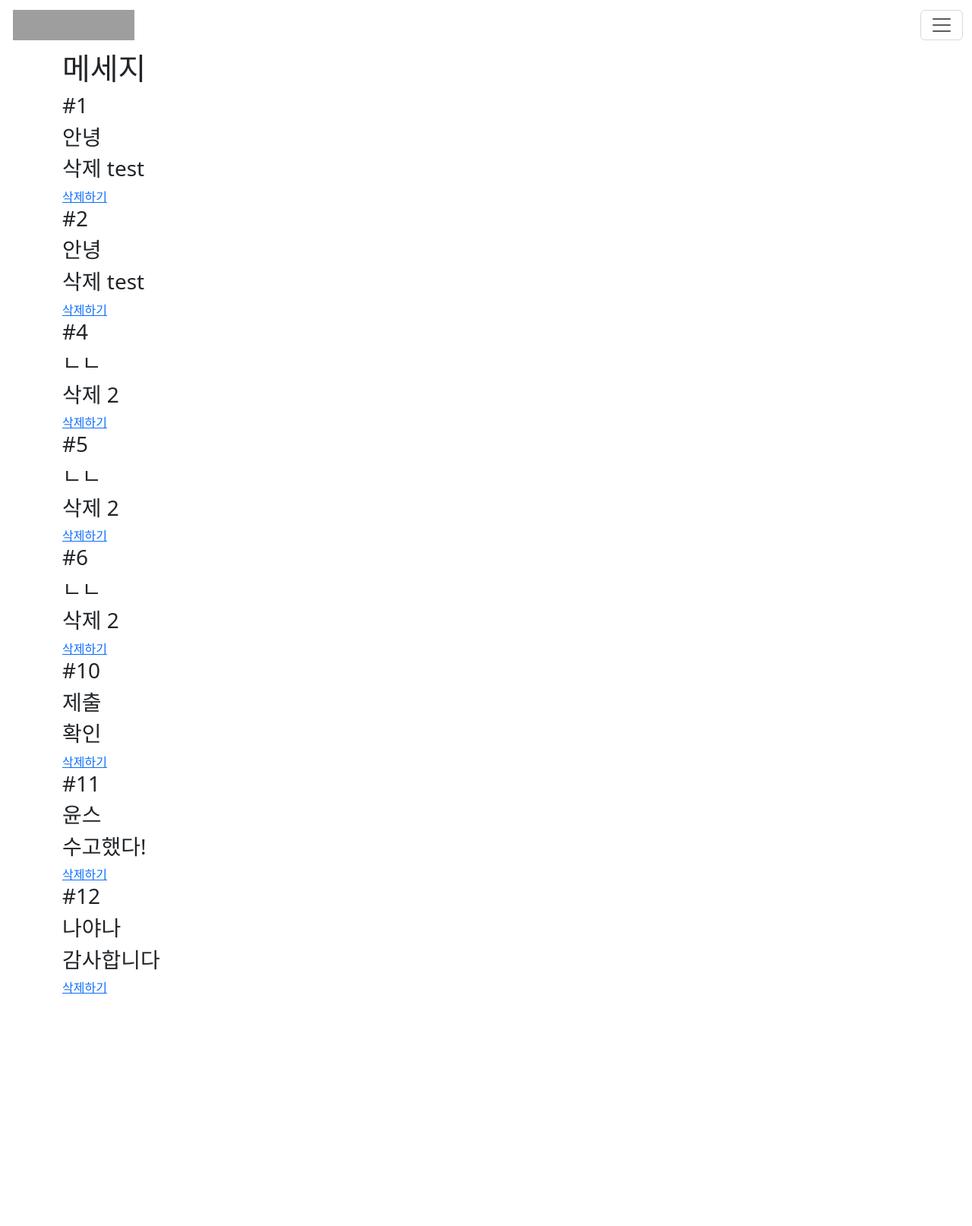
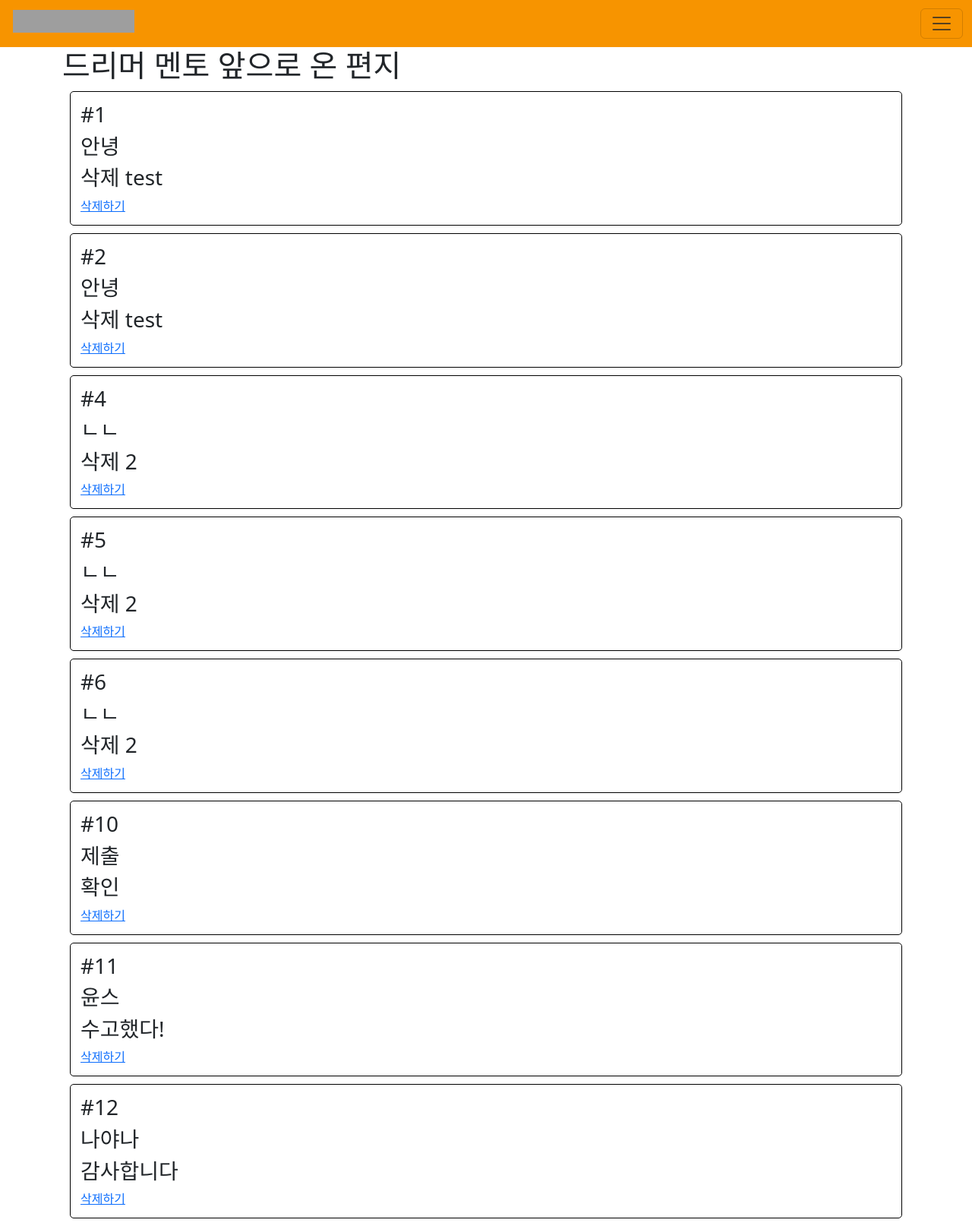
Before and after one commit to yoons02/DFF, a Django app: page /message/ in a window 1280 px wide. Shown: the whole page at 76% size. Before the commit the page ends 1308 px from the top, so only its background shows below. Run offline with Django 4.2, Linux system fonts and the light colour scheme; data comes from the database, SQL or seed files in the repository; both versions use the stored data as it was after the commit; grey boxes are pictures that could not be loaded.

Commit message:
드리머 모집

```diff
--- a/DFF/static/css/style.css
+++ b/DFF/static/css/style.css
@@ -2,11 +2,13 @@ body {
     /* background: linear-gradient(#ffffff -10%, #ffc824 80%) fixed; */
     background-color: rgb(255, 255, 255);
     width: 100%;
+    align-items: center;
 }
 
 #logo {
     width : 160px;
-    height: 40px;
+    height: 30px;
+    margin-bottom: 6px;
     margin-left: 5px;
 }
 
@@ -14,30 +16,84 @@ body {
     width : 40%;
 }
 
-/* ---------디졸브---------- */
-#index_03{
-    width: 1200px;
-    height: 400px;
-    border: 1px solid dimgrey;
-    margin: 0 auto;
+.login{
+    margin: auto;
+    text-align: center;
 }
 
-#header3{
-    height: 100px;
-    border-bottom: 1px solid dimgrey;
-    box-sizing: border-box;
-    text-align: center;
-    line-height: 100px;
-    font-size: 1.5rem;
+#login_logo{
+    margin-top: 70px;
+    width: 180px;
 }
 
-#slide3{
-    height: 300px;
-    border-bottom: 1px solid dimgrey;
+#input_id{
+    width : 310px;
+    margin: 30px 0px 20px 0px;
 }
 
-#slide3>ul>li{
-    position: absolute;
-    font-size: 0;
+#input_pwd{
+    width : 310px;
+    margin: 0px 0px 30px 0px;
 }
-/* ------------------------ */
+
+#login_button{
+    width: 310px;
+    color: white;
+    background-color: #F79400;
+    border: none;
+    border-radius: 8px;
+
+}
+
+#submit_logo{
+    margin-top: 40px;
+    width: 160px;
+}
+
+.form{
+    margin: auto;
+    text-align: center;
+}
+
+#writer{
+    width : 85%;
+    margin: 20px 0px 30px 0px;
+}
+
+#content{
+    /* width : 310px;
+    height: 300px; */
+    width: 85%;
+    height: 200px;
+    margin: 0px 0px 30px 0px;
+}
+
+#submit_button{
+    width: 85%;
+    color: white;
+    background-color: #F79400;
+    border: none;
+    border-radius: 8px;
+}
+
+#message{
+    border: 1px solid black;
+    margin: 10px;
+    border-radius: 5px;
+    padding: 13px;
+}
+
+.recruit{
+    text-align: center;
+}
+
+#recruit_title{
+    margin: 20px;
+}
+
+#poster{
+    width: 85%;
+    display: block;
+    align-items: center;
+    margin: auto;
+}
--- a/DFF/templates/shared/_navbar.html
+++ b/DFF/templates/shared/_navbar.html
@@ -1,16 +1,16 @@
-<nav class="navbar bg-transparent absolute-top ">
+<nav class="navbar absolute-top" style="background-color: #F79400;">
     <div class="container-fluid ">
         <a class="navbar-brand " href="{% url 'main:showmain' %}">
             <!-- <img id="logo" src="https://i.ibb.co/ZTfbv3K/Dreamer-2.png"> -->
             <!-- <img id="logo" src="https://ifh.cc/g/8xZj2B.png"> -->
-            <img id="logo" src="https://ifh.cc/g/X2NxqA.png">
+            <img id="logo" src="https://ifh.cc/g/hTRKvk.png">
         </a>
         <button class="navbar-toggler" type="button" data-bs-toggle="offcanvas" data-bs-target="#offcanvasNavbar" aria-controls="offcanvasNavbar">
         <span class="navbar-toggler-icon"></span>
         </button>
         <div class="offcanvas offcanvas-end" tabindex="-1" id="offcanvasNavbar" aria-labelledby="offcanvasNavbarLabel">
         <div class="offcanvas-header">
-            <h5 class="offcanvas-title" id="offcanvasNavbarLabel">Dream For Fresh</h5>
+            <h5 class="offcanvas-title" id="offcanvasNavbarLabel">DFF에 온 너를 환영해 :)</h5>
             <button type="button" class="btn-close" data-bs-dismiss="offcanvas" aria-label="Close"></button>
         </div>
 
@@ -25,9 +25,9 @@
                             드포프
                         </a>
                         <ul class="dropdown-menu dropdown-menu">
-                            <li><a class="dropdown-item" href="{% url 'main:showdff' %}">활동소개 및 일정안내</a></li>
+                            <li><a class="dropdown-item" href="{% url 'main:showdff' %}">행사소개 및 일정안내</a></li>
                             <!-- <li><a class="dropdown-item" href="{% url 'main:showannounce' %}">공지</a></li> -->
-                            <li><a class="dropdown-item" href="{% url 'main:showForyou' %}">여러분께 전하는 메세지</a></li>
+                            <li><a class="dropdown-item" href="{% url 'main:showForyou' %}">감사한 여러분께</a></li>
                             <li><a class="dropdown-item" href="{% url 'main:showmessage' %}">수고한 멘토에게</a></li>
                         </ul>
                     </li>
@@ -60,9 +60,9 @@
                             드포프
                         </a>
                         <ul class="dropdown-menu dropdown-menu">
-                            <li><a class="dropdown-item" href="{% url 'main:showdff' %}">활동소개 및 일정안내</a></li>
+                            <li><a class="dropdown-item" href="{% url 'main:showdff' %}">행사소개 및 일정안내</a></li>
                             <!-- <li><a class="dropdown-item" href="{% url 'main:showannounce' %}">공지</a></li> -->
-                            <li><a class="dropdown-item" href="{% url 'main:showForyou' %}">여러분께 전하는 메세지</a></li>
+                            <li><a class="dropdown-item" href="{% url 'main:showForyou' %}">감사한 여러분께</a></li>
                             <li><a class="dropdown-item" href="{% url 'main:showNew' %}">수고한 멘토에게</a></li>
                         </ul>
                     </li>
--- a/main/templates/main/message.html
+++ b/main/templates/main/message.html
@@ -1,19 +1,18 @@
-
 {% extends 'base.html' %}
 
 {% block content %}
 
-    <h1>메세지</h1>
+    <h1>드리머 멘토 앞으로 온 편지</h1>
 
     <!-- {{blogs}} -->
     <div>
         {% for blog in blogs %}
-        <div>
-            <h3>#{{blog.id}}</h3>
-            <h3>{{blog.writer}}</h3>
-            <h3>{{blog.body}}</h3>
+        <div id="message">
+            <h3 id="blog_id">#{{blog.id}}</h3>
+            <h3 id="blog_writer">{{blog.writer}}</h3>
+            <h3 id="blog_body">{{blog.body}}</h3>
+            <a href="{% url 'main:delete' blog.id%}">삭제하기</a>
         </div>
-        <a href="{% url 'main:delete' blog.id%}">삭제하기</a>
         {% endfor %}
     </div>
 
```
Also changed, not shown: accounts/templates/login.html (+13 -7 lines), main/templates/main/new.html (+9 -6 lines), main/templates/main/recruit.html (+5 -2 lines), DFF/static/images/Dreamer.png, db.sqlite3, main/views.py (line endings or trailing spaces).
